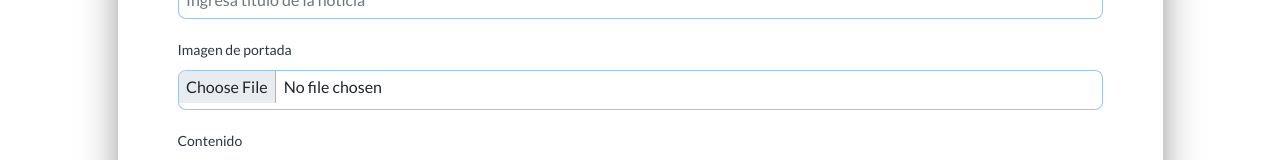
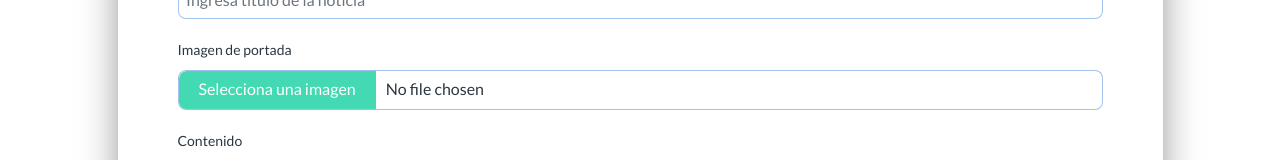
Before and after one commit to andresmg/moliver, a React (Create React App) app: page /nuevo-blog in a window 1280 px wide. Shown: the part 503-663 px from the top of the page. Built offline with nearby package versions, Linux system fonts and the light colour scheme; no server answers; sample sign-in values are in the browser's storage.

Commit message:
input file styles

```diff
--- a/src/components/Form/InputFile/InputFile.css
+++ b/src/components/Form/InputFile/InputFile.css
@@ -2,17 +2,34 @@ input {
   overflow: hidden;
 }
 
-.file-group .custom-file-label:after {
-  background: #211e35;
-  color: #fff;
-  border-radius: 0;
-  height: 3.8rem;
-  display: flex;
-  align-items: center;
+.custom-file-input {
+  display: block;
+  background: #fff;
+  font-size: 1.6rem;
+  border: solid 0.1rem rgba(66, 137, 221, 0.5);
+  border-radius: 0.8rem;
+  height: 4rem;
+  margin-bottom: 2rem;
+  width: 100%;
 }
 
-.file-group .custom-file-input {
+.custom-file-input::-webkit-file-upload-button {
+  display: none;
+}
+
+.custom-file-input:before {
+  content: 'Selecciona una imagen';
+  display: inline-flex;
+  align-content: center;
+  padding: 0 2rem;
+  padding-top: 0.6rem;
+  background: #43d9b2;
+  border: 0;
+  border-radius: 0.8rem 0 0 0.8rem;
   height: 4rem;
-  align-items: center;
-  display: flex;
+  outline: none;
+  white-space: nowrap;
+  cursor: pointer;
+  color: #fff;
+  margin-right: 1rem;
 }
--- a/src/components/Form/InputFile/InputFile.jsx
+++ b/src/components/Form/InputFile/InputFile.jsx
@@ -4,12 +4,12 @@ import React from 'react'
 export default function InputFile({onChange, name, type, className, label}) {
     return (
         <div className="form-group">
-            <label htmlFor={name}>{label}</label>
+            <label className="custom-file-label" htmlFor={name}>{label}</label>
             <input
                 onChange={onChange}
                 name={name}
                 type={type}
-                className={className}
+                className="custom-file-input"
             />
         </div>
     )
--- a/src/components/Form/InputFile/InputFile.scss
+++ b/src/components/Form/InputFile/InputFile.scss
@@ -4,21 +4,34 @@ input {
   overflow: hidden;
 }
 
-.file-group {
-  .custom-file-label {
-    &:after {
-      background: $dark-blue;
-      color: $white;
-      border-radius: 0;
-      height: 3.8rem;
-      display: flex;
-      align-items: center;
-    }
+.custom-file-input {
+  display: block;
+  background: $white;
+  font-size: 1.6rem;
+  border: solid 0.1rem rgba(66, 137, 221, 0.5);
+  border-radius: 0.8rem;
+  height: 4rem;
+  margin-bottom: 2rem;
+  width: 100%;
+
+  &::-webkit-file-upload-button {
+    display: none;
   }
 
-  .custom-file-input {
-      height: 4rem;
-      align-items: center;
-      display: flex;
+  &:before {
+    content: 'Selecciona una imagen';
+    display: inline-flex;
+    align-content: center;
+    padding: 0 2rem;
+    padding-top: 0.6rem;
+    background: $green;
+    border: 0;
+    border-radius: 0.8rem 0 0 0.8rem;
+    height: 4rem;
+    outline: none;
+    white-space: nowrap;
+    cursor: pointer;
+    color: $white;
+    margin-right: 1rem;
   }
 }
--- a/src/components/Layouts/BlogSingle/BlogSingle.css
+++ b/src/components/Layouts/BlogSingle/BlogSingle.css
@@ -1 +1,7 @@
-/* No CSS */
+.BlogSingle__h1 {
+  color: #43d9b2;
+}
+
+.BlogSingle .login-block {
+  background: #fff;
+}
--- a/src/components/Layouts/BlogSingle/BlogSingle.jsx
+++ b/src/components/Layouts/BlogSingle/BlogSingle.jsx
@@ -3,20 +3,21 @@ import React from 'react'
 
 function BlogSingle(props) {
     const data = props.location.blogData
+    console.log(data)
 
     return (
         <>
             <section className="container head-bg" style={{
-                background: `url(${data.picPath}) no-repeat center center / cover`,
+                background: `url(${data?.picPath}) no-repeat center center / cover`,
             }}></section>
-            <section className="container BlogSingle">
-                <div className="row">
-                    <div className="col-12 mt-5">
-                        <h1 className="BlogSingle__h1">{data.title}</h1>
-                        <p className="BlogSingle__desc" dangerouslySetInnerHTML={{__html: data.content}}></p>
+            <div className="container my-info new-biopsy BlogSingle">
+                <div className="row justify-content-center">
+                    <div className="col-11 login-block">
+                        <h1 className="BlogSingle__h1">{data?.title}</h1>
+                        <p className="BlogSingle__desc" dangerouslySetInnerHTML={{__html: data?.content}}></p>
                     </div>
                 </div>
-            </section>
+            </div>
         </>
     )
 }
--- a/src/components/NewBlog/NewBlog.jsx
+++ b/src/components/NewBlog/NewBlog.jsx
@@ -139,7 +139,7 @@ function NewBlog({user}) {
                                         'insertdatetime media table paste wordcount'
                                     ],
                                     toolbar:
-                                        'bold italic | alignleft aligncenter alignright | bullist numlist'
+                                        'image | bold italic | alignleft aligncenter alignright | bullist numlist'
                                 }}
                                 onChange={handleContentChange}
                             />
--- a/src/services/ApiClient.js
+++ b/src/services/ApiClient.js
@@ -1,8 +1,8 @@
 import axios from "axios"
 
 const http = axios.create({
-    //baseURL: process.env.REACT_APP_API_URL || "http://localhost:3001",
-    baseURL: "https://moliver-api.herokuapp.com/",
+    baseURL: process.env.REACT_APP_API_URL || "http://localhost:3001",
+    //baseURL: "https://moliver-api.herokuapp.com/",
     withCredentials: true,
 })
 
```
Also changed, not shown: src/components/Layouts/BlogSingle/BlogSingle.scss (+10 -0 lines), 1 other file (tests, documents, lock files or other folders).
